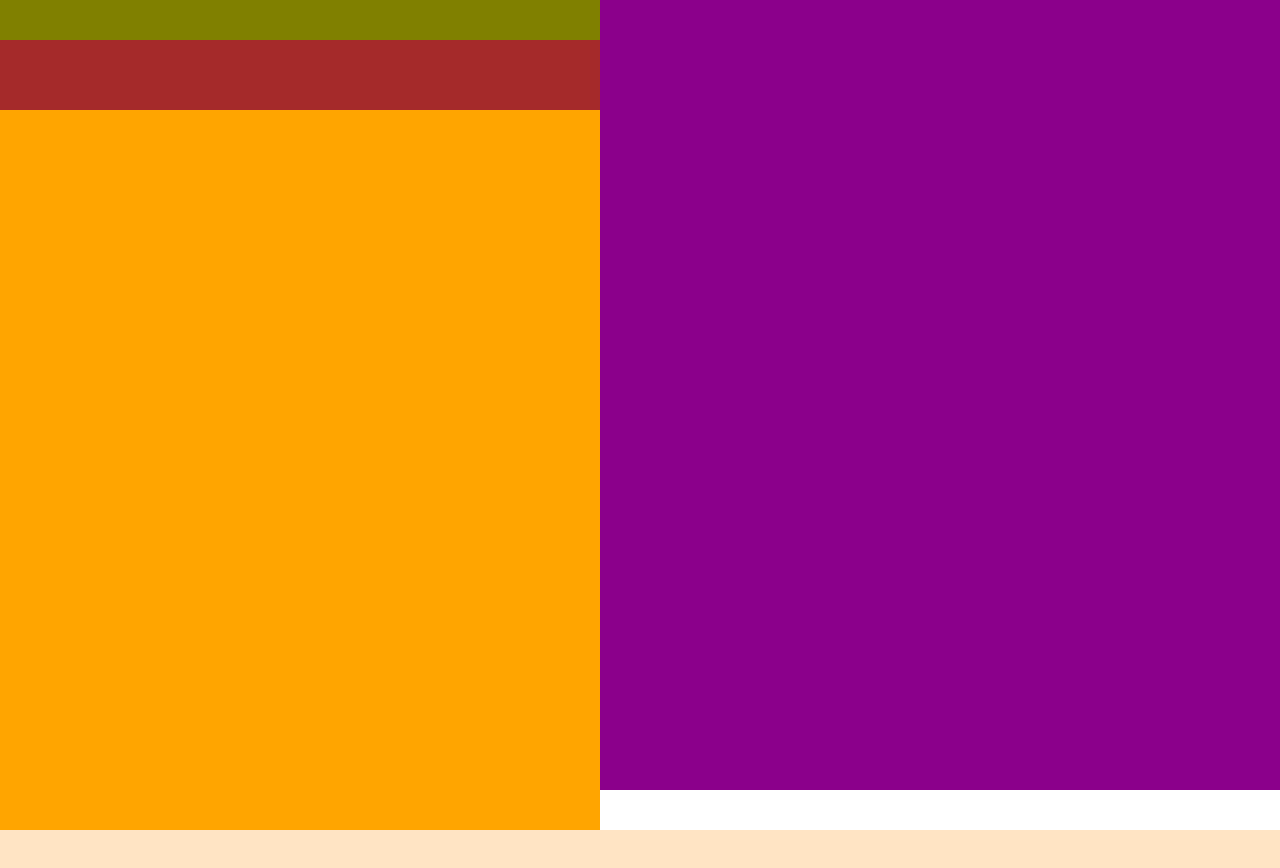
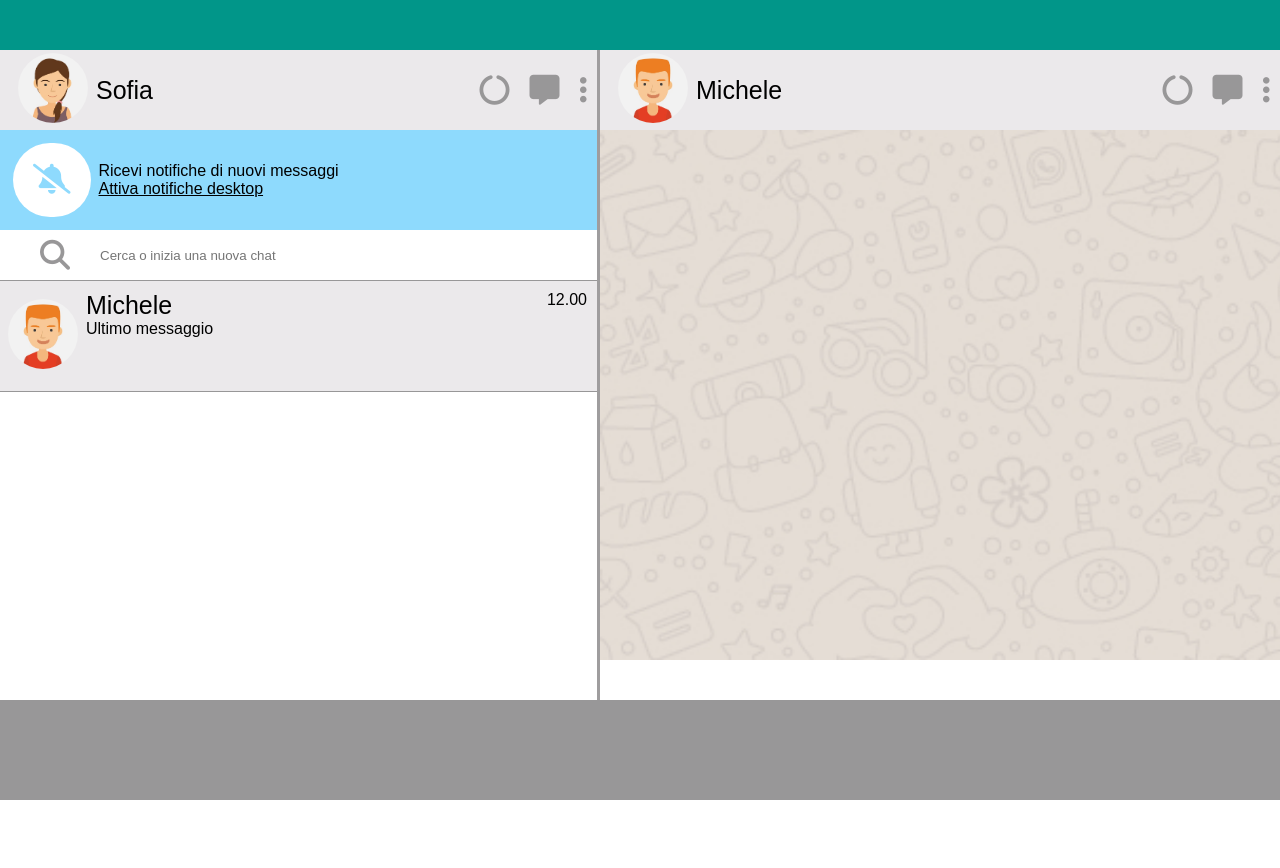
Before and after one commit to FedericaSidoti/vue-boolzapp, a plain HTML site: page index.html in a window 1280 px wide. After the commit the page ends 800 px from the top, so only its background shows below. Drawn offline with Linux system fonts and the light colour scheme.

Commit message:
ADD- contacts layout static

```diff
--- a/css/main.css
+++ b/css/main.css
@@ -12,29 +12,43 @@ menu {
     list-style: none;
 }
 
+/*PALETTE*/
+:root {
+
+    --dark-green: #019689;
+    --light-green: #d7f9bc;
+    --dark-gray: #989798;
+    --gray: #ebe9eb;
+    --blue:#8edafd;
+}
+
 /*Layout*/
 .body {
     height: 100vh;
     display: flex;
     flex-direction: column;
+    font-family: Arial, Helvetica, sans-serif
 }
 
 .container {
     margin: 0 auto;
     max-width: 1600px;
     position: relative;
-    top: -70px;
+    top: -100px;
     display: flex;
+    height: 100%;
 }
 
 /*CONTENITORI DI BACKGROUND*/
 
 .page-header {
-    height: 100px;
+    height: 150px;
+    background-color: var(--dark-green);
 }
 
 .page-content {
     flex-grow: 1;
+    background-color: var(--dark-gray);
 }
 
 /*MAIN AREA*/
@@ -50,11 +64,27 @@ menu {
 }
 
 .area-header {
-    height: 60px;
+    height: 80px;
+    background-color: var(--gray);
+    display: flex;
+    align-items: center;
+    padding: 0 10px;
 }
 
 .input-bar {
     height: 40px;
+}
+
+.name {
+    flex-grow: 1;
+    font-size: 25px;
+}
+
+.icon-wrap {
+    font-size: 30px;
+    color: var(--dark-gray);
+    display: flex;
+    gap: 20px;
 }
 
 /*CONTACT*/
@@ -62,13 +92,105 @@ menu {
     width: 600px;
     display: flex;
     flex-direction: column;
+    background-color: var(--gray);
+    border-right: 3px solid rgba(109, 107, 107, 0.6);
 }
 
 .contacts {
     flex-grow: 1;
+    background-color: white;
+    overflow: auto;
+}
+
+.avatar-wrap {
+    padding: 8px;
+}
+
+.avatar {
+    width: 70px;
+    border-radius: 999px;
+}
+
+.notifications {
+    padding: 5px;
+    background-color: var(--blue);
+    display: flex;
+}
+
+
+.icon-blue {
+    color: var(--blue);
+    font-size: 30px;
+    background-color: white;
+    border-radius: 999px;
+    padding: 20px;
+}
+
+.text-wrap {
+    display:flex;
+    flex-direction: column;
+    justify-content: center;
+}
+
+.search {
+    padding: 10px;
+    background-color: white;
+    display: flex;
+    border-bottom: 1px solid var(--dark-gray);
+}
+
+.lens {
+    width: 90px;
+    display: flex;
+    gap: 5px;
+    justify-content: center ;
+}
+
+.input {
+    flex-grow: 1;
+    border: none;
+}
+
+.contact {
+    display: flex;
+    align-items: flex-start;
+    padding: 10px 0;
+    border-bottom: 1px solid var(--dark-gray);
+}
+
+.name-wrap {
+    flex-grow: 1;
+    display:flex;
+    flex-direction: column;
+    justify-content: center;
+    height: 100%;
+}
+
+.date-wrap {
+    margin-right: 10px
 }
 
 /*CHAT*/
+
+.chat-area {
+    background-image: url(../img/mine.jpg);
+    padding: 10px;
+    background-repeat: no-repeat;
+    background-size: cover;
+}
+
+.input-bar {
+    background-color: white;
+}
+
+/*Utility classes*/
+.underlined {
+    text-decoration: underline;
+}
+
+.active {
+    background-color: var(--gray);
+}
 
 
 /*DEBUG*/
--- a/index.html
+++ b/index.html
@@ -4,21 +4,73 @@
     <meta charset="UTF-8">
     <meta name="viewport" content="width=device-width, initial-scale=1.0">
     <title>Boolzapp</title>
+    <script src="https://kit.fontawesome.com/a095a4bfbe.js" crossorigin="anonymous"></script>
     <link rel="stylesheet" href="./css/main.css">
 </head>
-<body class="body debug" >
+<body class="body debu" >
     <header class="page-header"></header>
     <main class="page-content" id="app">
         <div class="container">
             <aside class="contact-area">
                 <div class="area-header">
+                    <div class="avatar-wrap">
+                        <img class="avatar" src="./img/avatar_io.jpg">
+                    </div>
+                    <div class="name">
+                        <p>Sofia</p>
+                    </div>
+                    <div class="icon-wrap">
+                        <i class="fa-solid fa-circle-notch"></i>
+                        <i class="fa-solid fa-message"></i>
+                        <i class="fa-solid fa-ellipsis-vertical"></i>
+                    </div>
                 </div>
-                <div class="notifications"></div>
-                <div class="search"></div>
-                <div class="contacts"></div>
+                <div class="notifications">
+                    <div class="avatar-wrap">
+                        <div class="icon-blue">
+                            <i class="fa-solid fa-bell-slash"></i>
+                        </div>
+                    </div>
+                    <div class="text-wrap">
+                        <p>Ricevi notifiche di nuovi messaggi</p>
+                        <p class="underlined">Attiva notifiche desktop</p>
+                    </div>
+                </div>
+                <div class="search">
+                    <div class="icon-wrap lens">
+                        <i class="fa-solid fa-magnifying-glass"></i>
+                    </div>
+                    <input class="input" type="text" placeholder="Cerca o inizia una nuova chat">
+                </div>
+                <ul class="contacts">
+                    <li class="contact active">
+                        <div class="avatar-wrap">
+                            <img class="avatar" src="./img/avatar_1.jpg">
+                        </div>
+                        <div class="name-wrap">
+                            <p class="name">Michele</p>
+                            <p>Ultimo messaggio</p>
+                        </div>
+                        <div class="date-wrap">
+                            <p class="date"> 12.00</p>
+                        </div>
+                    </li>
+                </ul>
             </aside>
             <div class="main-area">
-                <div class="area-header"></div>
+                <div class="area-header">
+                    <div class="avatar-wrap">
+                        <img class="avatar" src="./img/avatar_1.jpg">
+                    </div>
+                    <div class="name">
+                        <p>Michele</p>
+                    </div>
+                    <div class="icon-wrap">
+                        <i class="fa-solid fa-circle-notch"></i>
+                        <i class="fa-solid fa-message"></i>
+                        <i class="fa-solid fa-ellipsis-vertical"></i>
+                    </div>
+                </div>
                 <div class="chat-area"></div>
                 <div class="input-bar"></div>
             </div>
```
